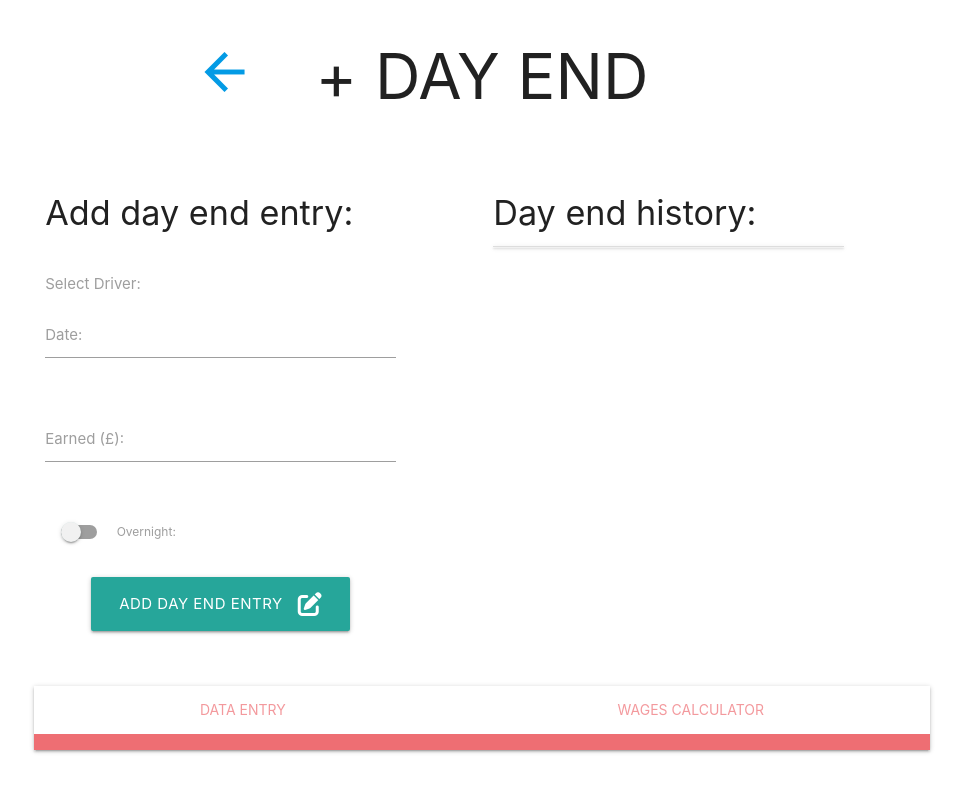
After one commit to rhysjj111/haulage_assist, a Flask app: page /add_day_end in a window 1280 px wide. The commit adds this page. Shown: the whole page, without its empty margins (158-1121 px from the left). Run offline with Flask 2, Linux system fonts and the light colour scheme; data that the repository does not hold is empty.

Commit message:
fix fault: 'edit driver not working on entries after the first entry'.
Reformat currency entries to £ for the user and pence when stored in database. Reformat percentage entries so they are stored in the database as a floating point.

add 'add_day_end.html' and macro to display questions. include a route to open 'add_day_end.html' and display

```diff
--- a/wages_calculator/routes.py
+++ b/wages_calculator/routes.py
@@ -9,17 +9,22 @@ def home():
 
 @app.route("/add_driver", methods=["GET", "POST"])
 def add_driver():
-    drivers = list(Driver.query.all())
+    drivers = list(Driver.query.order_by(Driver.first_name).all())
+    # reformat numbers
+    for driver in drivers:
+        driver.base_wage = driver.base_wage/100
+        driver.bonus_percentage = driver.bonus_percentage*100
     if request.method == "POST":
         driver = Driver(
             start_date=request.form.get("start_date"),
             first_name=request.form.get("first_name"),
             second_name=request.form.get("second_name"),
-            base_wage=request.form.get("base_wage"),
-            bonus_percentage=request.form.get("bonus_percentage")
+            base_wage=float(request.form.get("base_wage"))*100,
+            bonus_percentage=float(request.form.get("bonus_percentage"))/100
             )
         db.session.add(driver)
         db.session.commit()
+        return redirect(url_for("add_driver", drivers=drivers))
     return render_template("add_driver.html", drivers=drivers)
 
 @app.route("/delete_driver/<int:driver_id>")
@@ -27,14 +32,20 @@ def delete_driver(driver_id):
     driver = Driver.query.get_or_404(driver_id)
     db.session.delete(driver)
     db.session.commit()
-    return render_template("add_driver.html")
+    return redirect(url_for("add_driver"))
 
-@app.route("/edit_driver/<int:driver_id>", methods=["GET", "POST"])
+@app.route("/edit_driver/<int:driver_id>", methods=["POST"])
 def edit_driver(driver_id):
-    drivers = list(Driver.query.all())
     driver = Driver.query.get_or_404(driver_id)
     driver.start_date = request.form.get("start_date")
     driver.first_name = request.form.get("first_name")
-    db.session.add(driver)
+    driver.second_name = request.form.get("second_name")
+    driver.base_wage = float(request.form.get("base_wage"))*100
+    driver.bonus_percentage = float(request.form.get("bonus_percentage"))/100
     db.session.commit()
-    return render_template("add_driver.html", drivers=drivers)
+    return redirect(url_for("add_driver"))
+
+@app.route("/add_day_end", methods=["GET", "POST"])
+def add_day_end():
+     drivers = list(Driver.query.order_by(Driver.first_name).all())
+     return render_template("add_day_end.html", drivers=drivers)
--- /dev/null
+++ b/wages_calculator/templates/add_day_end.html
@@ -0,0 +1,57 @@
+{% extends "entry_template.html" %}
+
+
+{% block entry_title %}+ DAY END{% endblock %}
+
+    {% block entry_form_title %}Add day end entry:{% endblock %}
+        {% block entry_form %}
+            <form method="post" action="{{ url_for('add_day_end') }}">
+                {{ macros.day_end_questions('add', day_end) }}
+            </form>
+        {% endblock %}
+
+    {% block entry_history_title %}Day end history:{% endblock %}
+        {% block entry_history %}
+            <ul class="collapsible">
+                {% for day in day_end_entries %}
+                    <li>
+                        <!-- collapsible header -->
+                        <div class="collapsible-header"><i class="material-icons">filter_drama</i>
+                        <strong>{{ day.date.strftime("%d, %B, %Y") }} - {{ driver.name }}</strong>
+                        </div>
+                        <!-- collapsible-body -->
+                        <div class="collapsible-body">
+                            Earned: £{{ day.earned }}<br>
+                            {{ "Overnight" if day.overnight else "" }}
+                        </div>
+                        <!-- buttons -->
+                        <a href="#modal_edit_{{ day.id }}" class="btn green accent-4 modal-trigger">Edit</a>
+                        <a href="#modal_delete_{{ day.id }}" class="btn red modal-trigger">Delete</a>
+
+                        <!-- Delete entry modal -->
+                        <div id="modal_delete_{{ day.id }}" class="modal">
+                            <div class="modal-content">
+                                <h4>Delete Day End Entry?</h4>
+                                <p>The entry, {{ day.date.strftime("%d, %B, %Y") }} - {{ driver.name }} will be deleted permanently.</p>
+                            </div>
+                            <div class="modal-footer">
+                                <a href="{{ url_for('delete_day_end', day_end_id=day.id)}}" class="btn red">Delete</a>
+                                <a href="" class="modal-close btn grey">Cancel</a>
+                            </div>
+                        </div>
+
+                        <!-- Edit modal -->
+                        <div id="modal_edit_{{ day.id }}" class="modal">
+                            <div class="modal-content">
+                            <h3 class="center-align">Edit Day End Entry</h3>
+
+                            <div class="row">
+                                <form class="col s12" method="POST" action="{{ url_for('edit_day_end', day_end_id=day.id) }}">
+                                {{ macros.day_end_questions('edit', day) }}
+                                </form>
+                            </div>
+                        </div>
+                    </li>
+                {% endfor %}
+            </ul>
+        {% endblock %}
--- a/wages_calculator/templates/data_entry.html
+++ b/wages_calculator/templates/data_entry.html
@@ -6,6 +6,6 @@
     {% block standard_content%}
         <div class="row">
             <div class="col s12 l5 main-button btn"><a href="{{ url_for('add_driver') }}">Add Driver</a></div>
-            <div class="col s12 l5 main-button btn"><a href="">Add Day End</a></div>
+            <div class="col s12 l5 main-button btn"><a href="{{ url_for('add_day_end') }}">Add Day End</a></div>
         </div>
     {% endblock %}
--- a/wages_calculator/templates/macros.html
+++ b/wages_calculator/templates/macros.html
@@ -29,23 +29,23 @@
         </div>
     </div>
 
+    <!-- base wage -->
+    <div class="row">
+        <div class="input-field col s12">
+            <!-- <i class="fas fa-pencil-alt prefix light-blue-text text-darken-4"></i> -->
+            <input id="base_wage" name="base_wage" {% if driver is defined %} value="{{ driver.base_wage }}" {% endif %}  min="0" max="1000" step = "0.01"
+                type="number" class="validate" required>
+            <label for="base_wage">Base wage (£):</label>
+        </div>
+    </div>
+
     <!-- bonus percentage -->
     <div class="row">
         <div class="input-field col s12">
             <!-- <i class="fas fa-pencil-alt prefix light-blue-text text-darken-4"></i> -->
-            <input id="bonus_percentage" name="bonus_percentage" {% if driver is defined %} value="{{ driver.bonus_percentage }}" {% endif %}  min="0" max="50"
+            <input id="bonus_percentage" name="bonus_percentage" {% if driver is defined %} value="{{ driver.bonus_percentage }}" {% endif %}  min="0" max="50" step="0.01"
                 type="number" class="validate" required>
             <label for="bonus_percentage">Bonus percentage (%):</label>
-        </div>
-    </div>
-
-    <!-- base wage -->
-    <div class="row">
-        <div class="input-field col s12">
-            <!-- <i class="fas fa-pencil-alt prefix light-blue-text text-darken-4"></i> -->
-            <input id="base_wage" name="base_wage" {% if driver is defined %} value="{{ driver.base_wage }}" {% endif %}  min="0" max="1000"
-                type="number" class="validate" required>
-            <label for="base_wage">Base wage (£):</label>
         </div>
     </div>
 
@@ -58,3 +58,68 @@
         </div>
     </div>
 {% endmacro %}
+
+{% macro day_end_questions(type, day, drivers) %}
+
+    <!-- driver -->
+    <div class="row">
+        <div class="input-field col s12">
+            <!-- <i class="fas fa-calendar prefix light-blue-text text-darken-4"></i> -->
+            <label for="driver">Select Driver:</label>
+            <select name="driver_id" id="driver_id" class="validate" required>
+                <option value="" disabled selected>Choose driver</option>
+                {% for driver in drivers %}
+                    {% if day is defined %}
+                        <option value="{{ driver.id }}" selected>{{ driver.name }}</option>
+                    {% else %}
+                        <option value="{{ driver.id }}" selected>{{ driver.name }}</option>
+                    {% endif %}
+                {% endfor %}
+            </select>
+        </div>
+    </div>
+
+    <!-- date -->
+    <div class="row">
+        <div class="input-field col s12">
+            <!-- <i class="fas fa-calendar prefix light-blue-text text-darken-4"></i> -->
+            <input id="date" name="date"  type="text"
+                class="datepicker validate" required {% if day is defined %} value="{{ day.date.strftime('%d, %B, %Y') }}" {% endif %}>
+            <label for="date">Date:</label>
+        </div>
+    </div>
+
+    <!-- earned -->
+    <div class="row">
+        <div class="input-field col s12">
+            <!-- <i class="fas fa-pencil-alt prefix light-blue-text text-darken-4"></i> -->
+            <input id="earned" name="earned" {% if day is defined %} value="{{ day.earned }}" {% endif %}  min="0" max="1000" step="0.01"
+                type="number" class="validate" required>
+            <label for="earned">Earned (£):</label>
+        </div>
+    </div>
+
+    <!-- overnight -->
+    <div class="row">
+        <div class="input-field col s12">
+            <div class="switch">
+                <!-- <i class="fas fa-pencil-alt prefix light-blue-text text-darken-4"></i> -->
+                <label for="overnight">
+                    <input id="overnight" name="overnight" {% if day is defined %} value="{{ day.overnight }}" {% endif %}
+                    type="checkbox">
+                    <span class="lever"></span>
+                    Overnight:
+                </label>
+            </div>
+        </div>
+    </div>
+
+    <!-- submit button -->
+    <div class="row">
+        <div class="col s12 center-align">
+            <button type="submit" class="btn-large submit">
+                {{ type }} Day end entry <i class="fas fa-edit right"></i>
+            </button>
+        </div>
+    </div>
+{% endmacro %}
```
Also changed, not shown: wages_calculator/models.py (+5 -3 lines), wages_calculator/templates/add_driver.html (+5 -4 lines).
